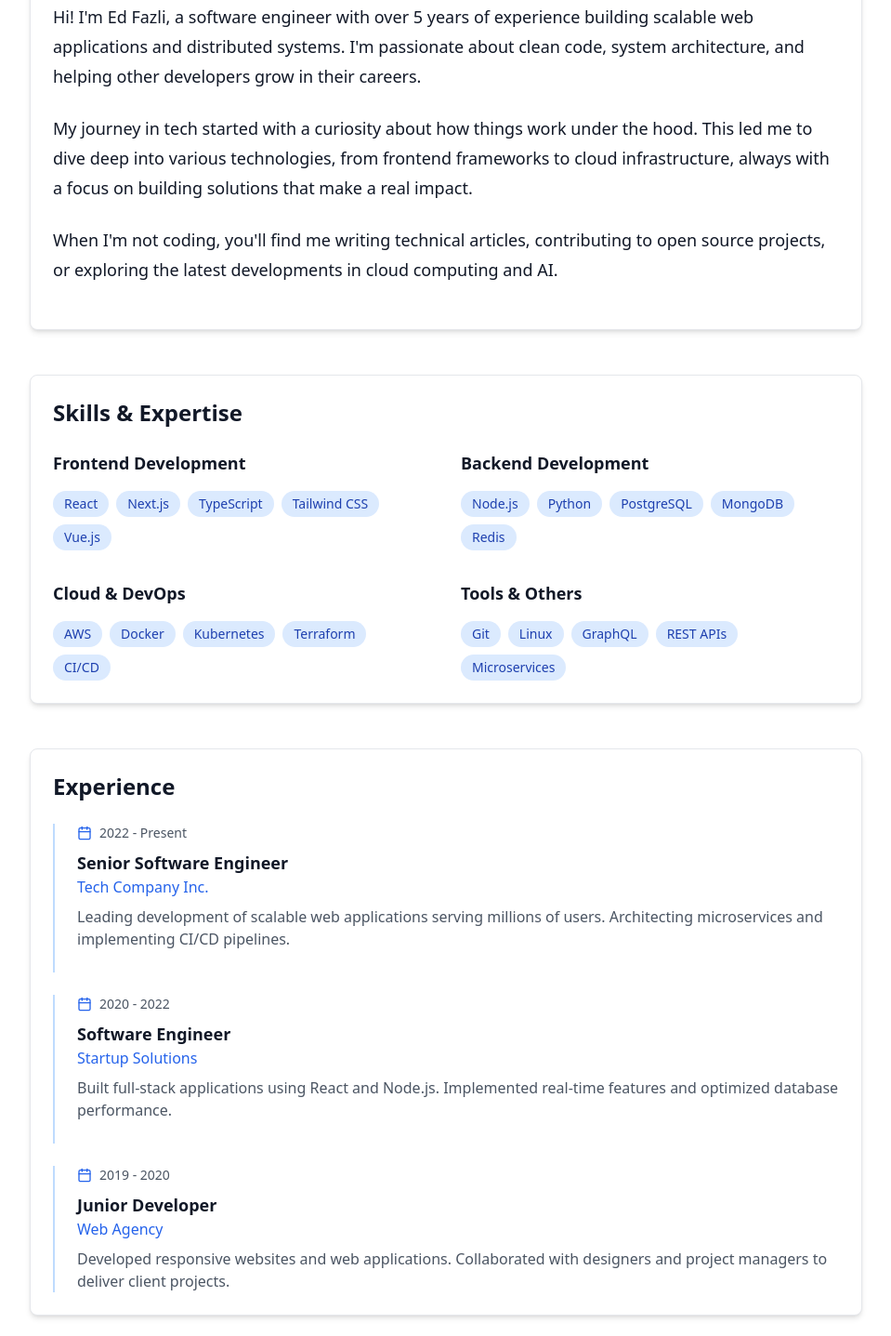
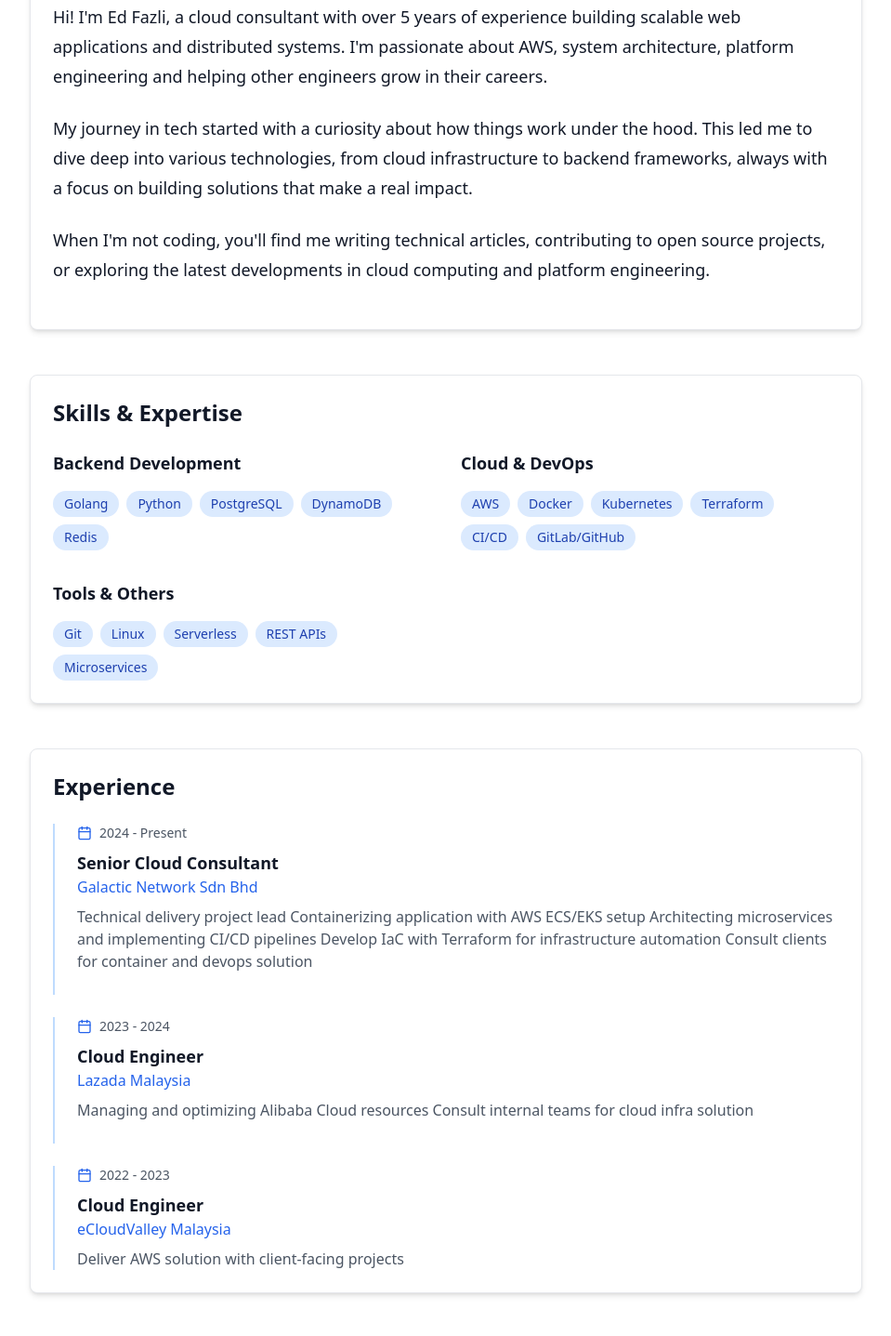
Before and after one commit to EdFazli/EdFazli.github.io, a Next.js app: page /about in a window 1280 px wide. Shown: the part 520-1957 px from the top of the page at 93% size, without its empty margins (160-1119 px from the left). Built offline with nearby package versions, Linux system fonts and the light colour scheme.

Commit message:
Update blog content - 2025-09-12 00:19

```diff
--- a/app/about/page.tsx
+++ b/app/about/page.tsx
@@ -4,7 +4,7 @@
 
 export const metadata = {
   title: 'About',
-  description: 'Learn more about Ed Fazli - Software Engineer, Technical Writer, and Technology Enthusiast.',
+  description: 'Learn more about Syed Fazli - Cloud Consultant, Technical Writer, and Technology Enthusiast.',
 }
 
 export default function AboutPage() {
@@ -15,7 +15,7 @@
         <div className="relative w-32 h-32 mx-auto mb-6 rounded-full overflow-hidden">
           <Image
             src="/images/profile.jpg"
-            alt="Ed Fazli"
+            alt="Syed Fazli"
             fill
             className="object-cover"
             priority
@@ -23,7 +23,7 @@
         </div>
         <h1 className="text-4xl font-bold mb-4">About Me</h1>
         <p className="text-xl text-gray-600 dark:text-gray-300 max-w-2xl mx-auto">
-          Software engineer passionate about building scalable solutions and sharing knowledge
+          Cloud enthusiast passionate about building scalable solutions and sharing knowledge
           through technical writing and open source contributions.
         </p>
       </section>
@@ -33,18 +33,18 @@
         <h2 className="text-2xl font-bold mb-6">My Story</h2>
         <div className="prose-custom">
           <p>
-            Hi! I'm Ed Fazli, a software engineer with over 5 years of experience building
-            scalable web applications and distributed systems. I'm passionate about clean code,
-            system architecture, and helping other developers grow in their careers.
+            Hi! I'm Ed Fazli, a cloud consultant with over 5 years of experience building
+            scalable web applications and distributed systems. I'm passionate about AWS,
+            system architecture, platform engineering and helping other engineers grow in their careers.
           </p>
           <p>
             My journey in tech started with a curiosity about how things work under the hood.
-            This led me to dive deep into various technologies, from frontend frameworks to
-            cloud infrastructure, always with a focus on building solutions that make a real impact.
+            This led me to dive deep into various technologies, from cloud infrastructure to
+            backend frameworks, always with a focus on building solutions that make a real impact.
           </p>
           <p>
             When I'm not coding, you'll find me writing technical articles, contributing to
-            open source projects, or exploring the latest developments in cloud computing and AI.
+            open source projects, or exploring the latest developments in cloud computing and platform engineering.
           </p>
         </div>
       </section>
@@ -53,7 +53,7 @@
       <section className="card">
         <h2 className="text-2xl font-bold mb-6">Skills & Expertise</h2>
         <div className="grid md:grid-cols-2 gap-8">
-          <div>
+          {/* <div>
             <h3 className="text-lg font-semibold mb-4">Frontend Development</h3>
             <div className="flex flex-wrap gap-2">
               {['React', 'Next.js', 'TypeScript', 'Tailwind CSS', 'Vue.js'].map((skill) => (
@@ -62,12 +62,12 @@
                 </span>
               ))}
             </div>
-          </div>
+          </div> */}
 
           <div>
             <h3 className="text-lg font-semibold mb-4">Backend Development</h3>
             <div className="flex flex-wrap gap-2">
-              {['Node.js', 'Python', 'PostgreSQL', 'MongoDB', 'Redis'].map((skill) => (
+              {['Golang', 'Python', 'PostgreSQL', 'DynamoDB', 'Redis'].map((skill) => (
                 <span key={skill} className="px-3 py-1 bg-primary-100 dark:bg-primary-900 text-primary-800 dark:text-primary-200 rounded-full text-sm">
                   {skill}
                 </span>
@@ -78,7 +78,7 @@
           <div>
             <h3 className="text-lg font-semibold mb-4">Cloud & DevOps</h3>
             <div className="flex flex-wrap gap-2">
-              {['AWS', 'Docker', 'Kubernetes', 'Terraform', 'CI/CD'].map((skill) => (
+              {['AWS', 'Docker', 'Kubernetes', 'Terraform', 'CI/CD', 'GitLab/GitHub'].map((skill) => (
                 <span key={skill} className="px-3 py-1 bg-primary-100 dark:bg-primary-900 text-primary-800 dark:text-primary-200 rounded-full text-sm">
                   {skill}
                 </span>
@@ -89,7 +89,7 @@
           <div>
             <h3 className="text-lg font-semibold mb-4">Tools & Others</h3>
             <div className="flex flex-wrap gap-2">
-              {['Git', 'Linux', 'GraphQL', 'REST APIs', 'Microservices'].map((skill) => (
+              {['Git', 'Linux', 'Serverless', 'REST APIs', 'Microservices'].map((skill) => (
                 <span key={skill} className="px-3 py-1 bg-primary-100 dark:bg-primary-900 text-primary-800 dark:text-primary-200 rounded-full text-sm">
                   {skill}
                 </span>
@@ -106,39 +106,41 @@
           <div className="border-l-2 border-primary-200 dark:border-primary-800 pl-6 pb-6">
             <div className="flex items-center gap-2 mb-2">
               <Calendar size={16} className="text-primary-600 dark:text-primary-400" />
-              <span className="text-sm text-gray-600 dark:text-gray-300">2022 - Present</span>
+              <span className="text-sm text-gray-600 dark:text-gray-300">2024 - Present</span>
             </div>
-            <h3 className="text-lg font-semibold">Senior Software Engineer</h3>
-            <p className="text-primary-600 dark:text-primary-400 mb-2">Tech Company Inc.</p>
+            <h3 className="text-lg font-semibold">Senior Cloud Consultant</h3>
+            <p className="text-primary-600 dark:text-primary-400 mb-2">Galactic Network Sdn Bhd</p>
             <p className="text-gray-600 dark:text-gray-300">
-              Leading development of scalable web applications serving millions of users.
-              Architecting microservices and implementing CI/CD pipelines.
+              Technical delivery project lead
+              Containerizing application with AWS ECS/EKS setup
+              Architecting microservices and implementing CI/CD pipelines
+              Develop IaC with Terraform for infrastructure automation
+              Consult clients for container and devops solution
             </p>
           </div>
 
           <div className="border-l-2 border-primary-200 dark:border-primary-800 pl-6 pb-6">
             <div className="flex items-center gap-2 mb-2">
               <Calendar size={16} className="text-primary-600 dark:text-primary-400" />
-              <span className="text-sm text-gray-600 dark:text-gray-300">2020 - 2022</span>
+              <span className="text-sm text-gray-600 dark:text-gray-300">2023 - 2024</span>
             </div>
-            <h3 className="text-lg font-semibold">Software Engineer</h3>
-            <p className="text-primary-600 dark:text-primary-400 mb-2">Startup Solutions</p>
+            <h3 className="text-lg font-semibold">Cloud Engineer</h3>
+            <p className="text-primary-600 dark:text-primary-400 mb-2">Lazada Malaysia</p>
             <p className="text-gray-600 dark:text-gray-300">
-              Built full-stack applications using React and Node.js. Implemented real-time
-              features and optimized database performance.
+              Managing and optimizing Alibaba Cloud resources
+              Consult internal teams for cloud infra solution
             </p>
           </div>
 
           <div className="border-l-2 border-primary-200 dark:border-primary-800 pl-6">
             <div className="flex items-center gap-2 mb-2">
               <Calendar size={16} className="text-primary-600 dark:text-primary-400" />
-              <span className="text-sm text-gray-600 dark:text-gray-300">2019 - 2020</span>
+              <span className="text-sm text-gray-600 dark:text-gray-300">2022 - 2023</span>
             </div>
-            <h3 className="text-lg font-semibold">Junior Developer</h3>
-            <p className="text-primary-600 dark:text-primary-400 mb-2">Web Agency</p>
+            <h3 className="text-lg font-semibold">Cloud Engineer</h3>
+            <p className="text-primary-600 dark:text-primary-400 mb-2">eCloudValley Malaysia</p>
             <p className="text-gray-600 dark:text-gray-300">
-              Developed responsive websites and web applications. Collaborated with designers
-              and project managers to deliver client projects.
+              Deliver AWS solution with client-facing projects
             </p>
           </div>
         </div>
@@ -154,12 +156,12 @@
 
         <div className="flex justify-center items-center gap-2 mb-6">
           <MapPin size={16} className="text-gray-500" />
-          <span className="text-gray-600 dark:text-gray-300">San Francisco, CA</span>
+          <span className="text-gray-600 dark:text-gray-300">Shah Alam, Selangor</span>
         </div>
 
         <div className="flex justify-center gap-4">
           <a
-            href="mailto:ed@example.com"
+            href="mailto:edfazli92@gmail.com"
             className="flex items-center gap-2 px-4 py-2 bg-primary-600 text-white rounded-lg hover:bg-primary-700 transition-colors"
           >
             <Mail size={16} />
@@ -175,7 +177,7 @@
             GitHub
           </a>
           <a
-            href="https://linkedin.com/in/edfazli"
+            href="https://linkedin.com/in/syed-fazli-019539100/"
             target="_blank"
             rel="noopener noreferrer"
             className="flex items-center gap-2 px-4 py-2 bg-blue-600 text-white rounded-lg hover:bg-blue-700 transition-colors"
--- a/app/contact/page.tsx
+++ b/app/contact/page.tsx
@@ -2,7 +2,7 @@
 
 export const metadata = {
   title: 'Contact',
-  description: 'Get in touch with Ed Fazli for collaborations, questions, or just to say hello.',
+  description: 'Get in touch with Syed Fazli for collaborations, questions, or just to say hello.',
 }
 
 export default function ContactPage() {
@@ -109,7 +109,7 @@
                 </div>
                 <div>
                   <h3 className="font-medium">Email</h3>
-                  <p className="text-gray-600 dark:text-gray-300">ed@example.com</p>
+                  <p className="text-gray-600 dark:text-gray-300">edfazli92@gmail.com</p>
                 </div>
               </div>
 
@@ -119,7 +119,7 @@
                 </div>
                 <div>
                   <h3 className="font-medium">Location</h3>
-                  <p className="text-gray-600 dark:text-gray-300">San Francisco, CA</p>
+                  <p className="text-gray-600 dark:text-gray-300">Shah Alam, Selangor</p>
                 </div>
               </div>
 
@@ -151,9 +151,9 @@
             <h3 className="text-lg font-semibold mb-4">Preferred Topics</h3>
             <div className="flex flex-wrap gap-2">
               {[
-                'React & Next.js',
-                'TypeScript',
-                'Node.js',
+                'AWS',
+                'Platform Engineering',
+                'Golang',
                 'Cloud Architecture',
                 'DevOps',
                 'Performance',
@@ -179,7 +179,7 @@
           <div>
             <h3 className="text-lg font-semibold mb-2">How quickly do you respond to emails?</h3>
             <p className="text-gray-600 dark:text-gray-300">
-              I typically respond within 24 hours during weekdays. For urgent matters,
+              I typically respond within 48 hours during weekdays. For urgent matters,
               please mention it in the subject line.
             </p>
           </div>
--- a/app/page.tsx
+++ b/app/page.tsx
@@ -14,7 +14,7 @@
           Hi, I'm <span className="gradient-text">Ed Fazli</span>
         </h1>
         <p className="text-xl md:text-2xl text-gray-600 dark:text-gray-300 mb-8 max-w-3xl mx-auto">
-          Software engineer passionate about building scalable solutions,
+          Cloud enthusiast passionate about building scalable solutions,
           cloud architecture, and sharing knowledge through technical writing.
         </p>
         <div className="flex flex-col sm:flex-row gap-4 justify-center">
```
Also changed, not shown: app/layout.tsx (+8 -8 lines), 2 other files (tests, documents, lock files or other folders).
